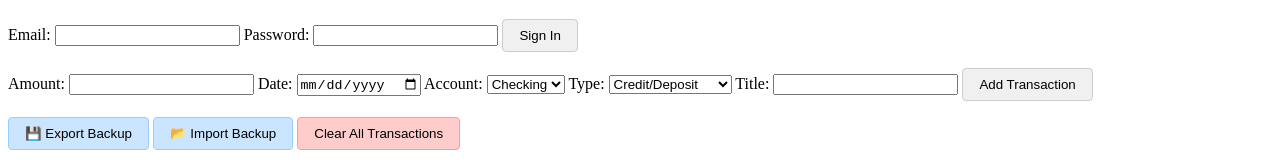
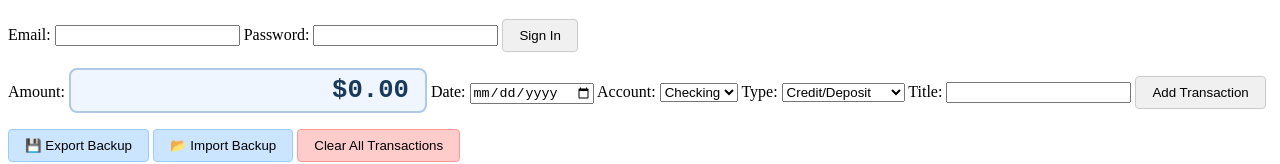
Before and after one commit to rafistrauss/budget, a SvelteKit app: page /checking in a window 1280 px wide. Shown: the part 311-475 px from the top of the page. Built offline with nearby package versions, Linux system fonts and the light colour scheme; no server answers.

Commit message:
feat: Implement amount input handling with keyboard events; update transaction amount storage to use cents

```diff
--- a/src/routes/checking/+page.svelte
+++ b/src/routes/checking/+page.svelte
@@ -45,8 +45,41 @@
 	let savingsTransactions = [];
 	let checkingBalance = 0;
 	let savingsBalance = 0;
-	let amount = '';
+	let amountCents = 0;
 	let date = '';
+
+	/** @param {KeyboardEvent} e */
+	function handleAmountKeydown(e) {
+		if (e.key >= '0' && e.key <= '9') {
+			e.preventDefault();
+			const next = amountCents * 10 + parseInt(e.key);
+			if (next <= 9999999) amountCents = next;
+		} else if (e.key === 'Backspace') {
+			e.preventDefault();
+			amountCents = Math.floor(amountCents / 10);
+		} else if (e.key === 'Delete') {
+			e.preventDefault();
+			amountCents = 0;
+		}
+		// Mobile fires 'Unidentified' — let it fall through to on:input
+	}
+
+	/** @param {Event} e */
+	function handleAmountInput(e) {
+		// Only runs on mobile (desktop keydown calls preventDefault, so input never fires)
+		const ie = /** @type {InputEvent} */ (e);
+		const target = /** @type {HTMLInputElement} */ (e.target);
+		if (ie.inputType === 'deleteContentBackward' || ie.inputType === 'deleteContentForward') {
+			amountCents = Math.floor(amountCents / 10);
+		} else if (ie.data && ie.data >= '0' && ie.data <= '9') {
+			const next = amountCents * 10 + parseInt(ie.data);
+			if (next <= 9999999) amountCents = next;
+		}
+		// Restore formatted value so the raw digit doesn't linger
+		target.value = new Intl.NumberFormat('en-US', { style: 'currency', currency: 'USD' }).format(amountCents / 100);
+	}
+
+	$: amountDisplay = new Intl.NumberFormat('en-US', { style: 'currency', currency: 'USD' }).format(amountCents / 100);;
 	let type = 'credit';
 	let title = '';
 	let account = 'checking';
@@ -172,7 +205,7 @@
 	function editTransaction(index, accountType) {
 		const transactions = accountType === 'checking' ? checkingTransactions : savingsTransactions;
 		const transaction = transactions[index];
-		amount = transaction.amount.toString();
+		amountCents = Math.round(transaction.amount * 100);
 		const transactionDate =
 			transaction.date instanceof dayjs ? transaction.date.toDate() : new Date(transaction.date);
 		date = dayjs(transactionDate).format('YYYY-MM-DD');
@@ -184,7 +217,7 @@
 	}
 
 	function saveTransaction() {
-		if (amount && date && title) {
+		if (amountCents > 0 && date && title) {
 			if (editingIndex !== null) {
 				// When editing, if changing to a transfer, we need to handle it specially
 				if (type === 'transfer') {
@@ -198,14 +231,14 @@
 					const newCheckingTransaction =
 						account === 'checking' && transferTo === 'savings'
 							? {
-									amount: parseFloat(amount),
+									amount: amountCents / 100,
 									date: dayjs(date),
 									type: 'debit',
 									title: 'Transfer to Savings',
 									transferId
 							  }
 							: {
-									amount: parseFloat(amount),
+									amount: amountCents / 100,
 									date: dayjs(date),
 									type: 'credit',
 									title: 'Transfer from Savings',
@@ -215,14 +248,14 @@
 					const newSavingsTransaction =
 						account === 'savings' && transferTo === 'checking'
 							? {
-									amount: parseFloat(amount),
+									amount: amountCents / 100,
 									date: dayjs(date),
 									type: 'debit',
 									title: 'Transfer to Checking',
 									transferId
 							  }
 							: {
-									amount: parseFloat(amount),
+									amount: amountCents / 100,
 									date: dayjs(date),
 									type: 'credit',
 									title: 'Transfer from Checking',
@@ -247,7 +280,7 @@
 				} else {
 					// Regular edit - build transaction without undefined fields
 					const transaction = {
-						amount: parseFloat(amount),
+						amount: amountCents / 100,
 						date: dayjs(date),
 						type,
 						title
@@ -274,7 +307,7 @@
 						checkingTransactions = [
 							...checkingTransactions,
 							{
-								amount: parseFloat(amount),
+								amount: amountCents / 100,
 								date: dayjs(date),
 								type: 'debit',
 								title: 'Transfer to Savings',
@@ -284,7 +317,7 @@
 						savingsTransactions = [
 							...savingsTransactions,
 							{
-								amount: parseFloat(amount),
+								amount: amountCents / 100,
 								date: dayjs(date),
 								type: 'credit',
 								title: 'Transfer from Checking',
@@ -295,7 +328,7 @@
 						savingsTransactions = [
 							...savingsTransactions,
 							{
-								amount: parseFloat(amount),
+								amount: amountCents / 100,
 								date: dayjs(date),
 								type: 'debit',
 								title: 'Transfer to Checking',
@@ -305,7 +338,7 @@
 						checkingTransactions = [
 							...checkingTransactions,
 							{
-								amount: parseFloat(amount),
+								amount: amountCents / 100,
 								date: dayjs(date),
 								type: 'credit',
 								title: 'Transfer from Savings',
@@ -316,7 +349,7 @@
 				} else {
 					// Regular transaction - no undefined fields
 					const transaction = {
-						amount: parseFloat(amount),
+						amount: amountCents / 100,
 						date: dayjs(date),
 						type,
 						title
@@ -332,7 +365,7 @@
 			sortTransactions();
 			updateBalance();
 			syncTransactionsToFirebase();
-			amount = '';
+			amountCents = 0;
 			date = '';
 			title = '';
 			transferTo = '';
@@ -371,7 +404,7 @@
 	}
 
 	function addTransaction() {
-		if (amount && date && title) {
+		if (amountCents > 0 && date && title) {
 			// Handle transfers between accounts
 			if (type === 'transfer') {
 				// Create linked transfer transactions
@@ -380,7 +413,7 @@
 					checkingTransactions = [
 						...checkingTransactions,
 						{
-							amount: parseFloat(amount),
+							amount: amountCents / 100,
 							date: dayjs(date),
 							type: 'debit',
 							title: 'Transfer to Savings',
@@ -390,7 +423,7 @@
 					savingsTransactions = [
 						...savingsTransactions,
 						{
-							amount: parseFloat(amount),
+							amount: amountCents / 100,
 							date: dayjs(date),
 							type: 'credit',
 							title: 'Transfer from Checking',
@@ -401,7 +434,7 @@
 					savingsTransactions = [
 						...savingsTransactions,
 						{
-							amount: parseFloat(amount),
+							amount: amountCents / 100,
 							date: dayjs(date),
 							type: 'debit',
 							title: 'Transfer to Checking',
@@ -411,7 +444,7 @@
 					checkingTransactions = [
 						...checkingTransactions,
 						{
-							amount: parseFloat(amount),
+							amount: amountCents / 100,
 							date: dayjs(date),
 							type: 'credit',
 							title: 'Transfer from Savings',
@@ -422,7 +455,7 @@
 			} else {
 				// Regular transaction - no undefined fields
 				const transaction = {
-					amount: parseFloat(amount),
+					amount: amountCents / 100,
 					date: dayjs(date),
 					type,
 					title
@@ -437,7 +470,7 @@
 			sortTransactions();
 			updateBalance();
 			syncTransactionsToFirebase();
-			amount = '';
+			amountCents = 0;
 			date = '';
 			title = '';
 			transferTo = '';
@@ -557,7 +590,7 @@
 	 * @param {string} dateValue
 	 */
 	function setShortcut(amountValue, dateValue) {
-		amount = amountValue;
+		amountCents = amountValue ? Math.round(parseFloat(amountValue) * 100) : 0;
 		date = dateValue;
 		account = 'checking';
 	}
@@ -763,7 +796,15 @@
 	<form on:submit|preventDefault={editingIndex !== null ? saveTransaction : addTransaction}>
 		<label>
 			Amount:
-			<input type="number" bind:value={amount} step="0.01" required />
+			<input
+				type="text"
+				inputmode="numeric"
+				class="amount-display"
+				value={amountDisplay}
+				on:keydown={handleAmountKeydown}
+				on:input={handleAmountInput}
+				placeholder="$0.00"
+			/>
 		</label>
 		<label>
 			Date:
@@ -1095,6 +1136,29 @@
 		margin-bottom: 1rem;
 	}
 
+	.amount-display {
+		font-size: 1.6rem;
+		font-weight: 700;
+		font-family: 'Courier New', monospace;
+		color: #1a3a5c;
+		background: #f0f6ff;
+		border: 2px solid #b0c8e8;
+		border-radius: 8px;
+		padding: 0.4rem 1rem;
+		text-align: right;
+		min-width: 180px;
+		caret-color: transparent;
+		user-select: none;
+		outline: none;
+		transition: border-color 0.2s, box-shadow 0.2s;
+	}
+
+	.amount-display:focus {
+		border-color: #4a90e2;
+		box-shadow: 0 0 0 3px rgba(74, 144, 226, 0.2);
+		background: #fff;
+	}
+
 	ul {
 		list-style-type: none;
 		padding: 0;
```
